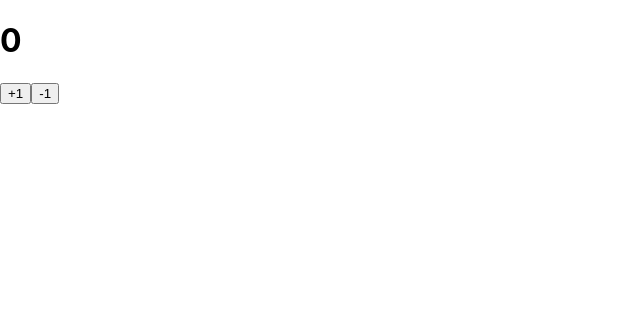
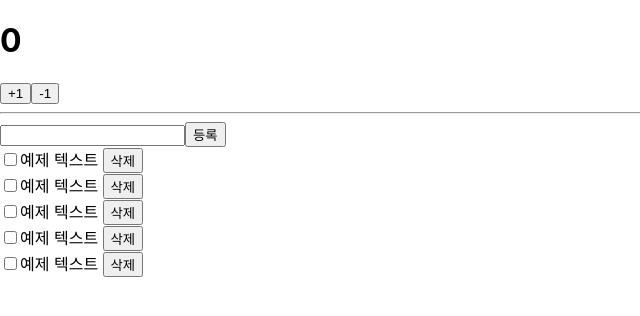
Before and after one commit to jmeno1011/react-redux-tutorial, a React (Create React App) app: page / in a window 1280 px wide. Shown: the top 316 px of the page, without its empty margins (0-640 px from the left). Built offline with nearby package versions, Linux system fonts and the light colour scheme.

Commit message:
App.js add Todos

```diff
--- a/src/App.js
+++ b/src/App.js
@@ -1,11 +1,13 @@
-import logo from './logo.svg';
 import './App.css';
 import Counter from './components/Counter';
+import Todos from './components/Todos';
 
 function App() {
   return (
     <div>
       <Counter number={0} />
+      <hr />
+      <Todos />
     </div>
   );
 }
```
